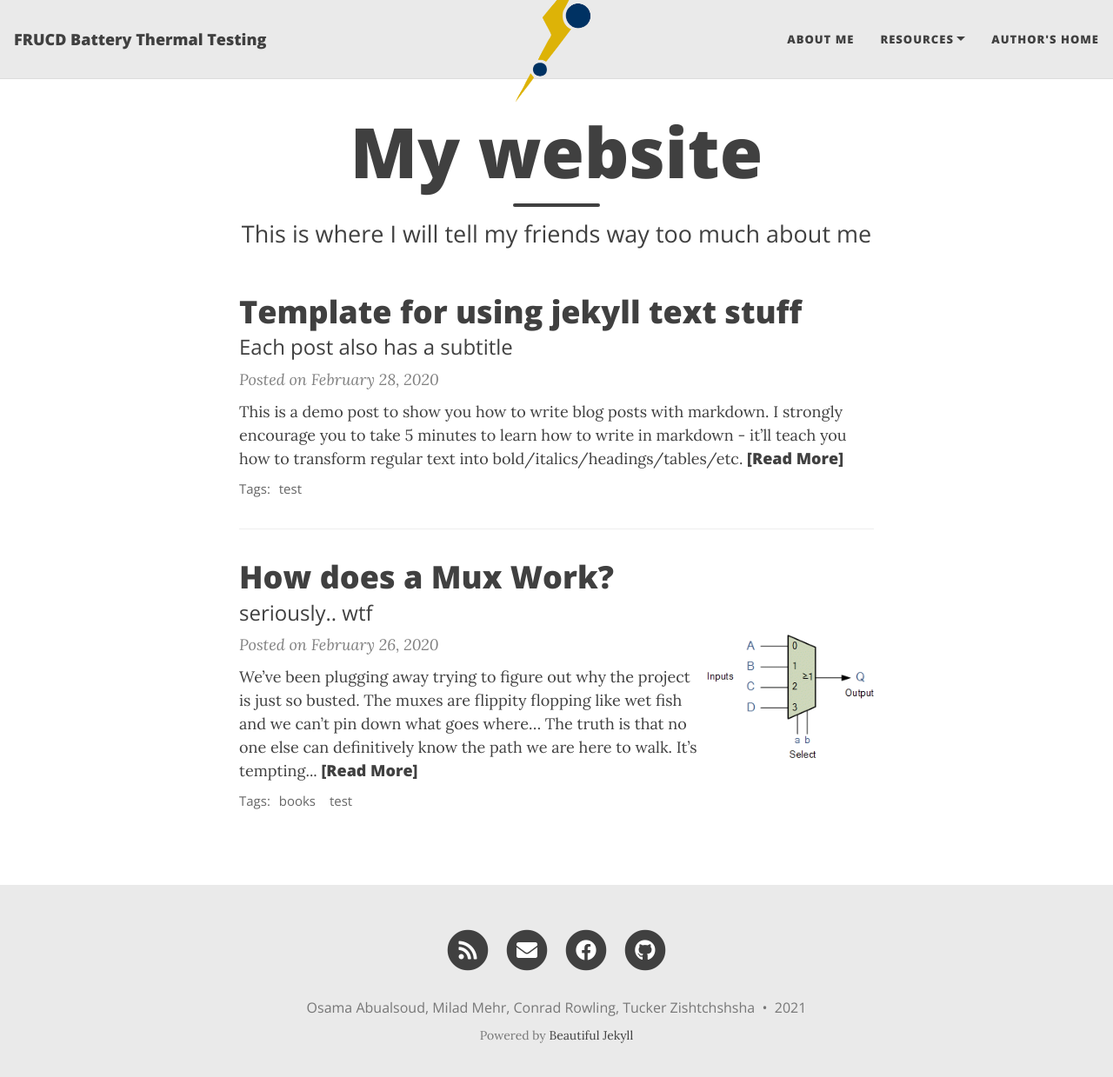
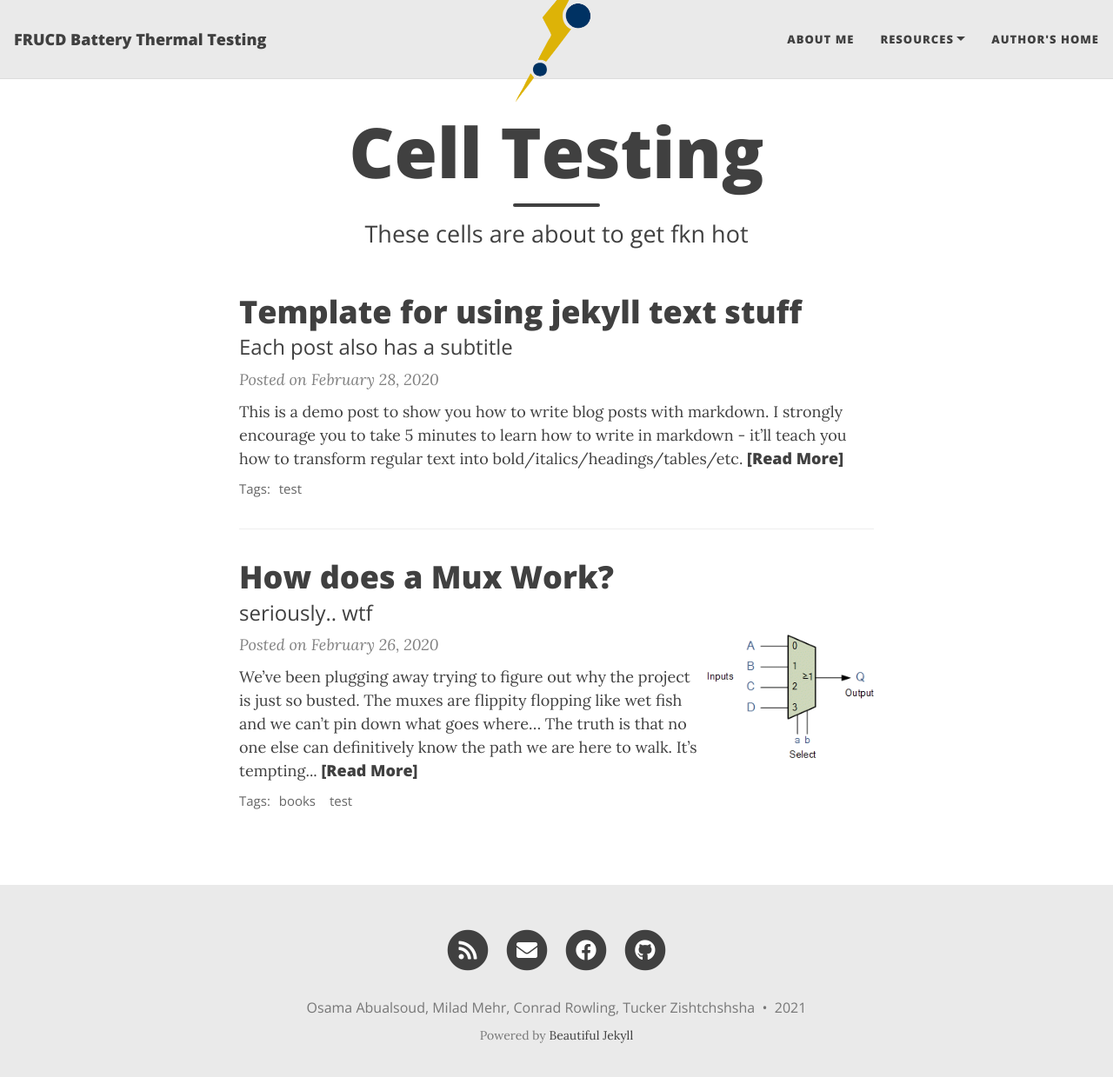
Before and after one commit to Conrad-Rowling/Li-CellTesting_Script, a Jekyll site: the page built from index.html, in a window 1280 px wide and 1252 px high. Shown: the top 1239 px of the window at 87% size. Built offline with Jekyll 4.4.1, drawn with Linux system fonts in a browser that asks for light colours; nearby versions of some CDN libraries; the list of posts is cut into pages by our own code.

Commit message:
Update index.html

```diff
--- a/index.html
+++ b/index.html
@@ -1,5 +1,5 @@
 ---
 layout: home
-title: My website
-subtitle: This is where I will tell my friends way too much about me
+title: Cell Testing
+subtitle: These cells are about to get fkn hot
 ---
```
